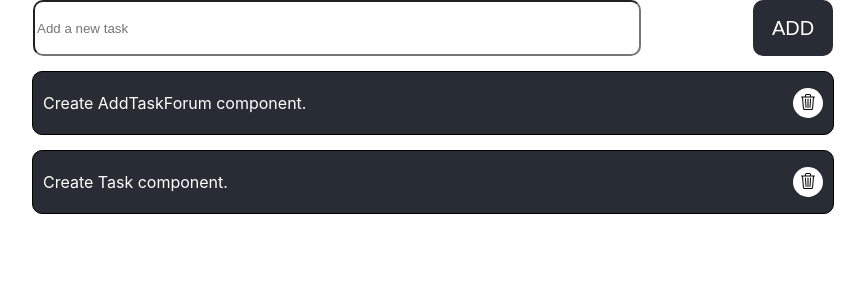
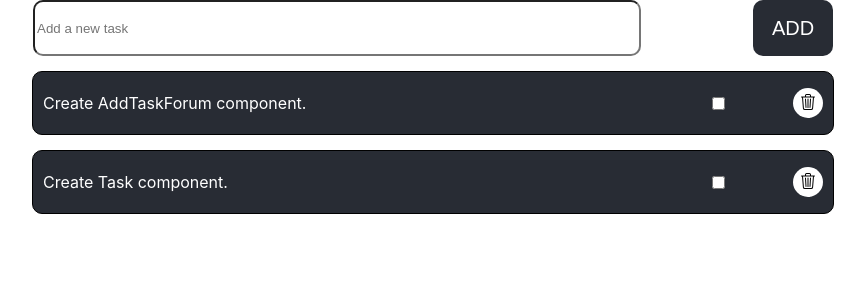
Before and after one commit to aibeksaaliev/homework_53, a React (Create React App) app: page / in a window 1280 px wide. Shown: the top 300 px of the page, without its empty margins (207-1072 px from the left). Built offline with nearby package versions, Linux system fonts and the light colour scheme.

Commit message:
added opportunity for set state for task

```diff
--- a/src/App.tsx
+++ b/src/App.tsx
@@ -5,17 +5,17 @@ import Task from "./Task/Task";
 
 function App() {
   const [tasks, setTasks] = useState([
-    {id: "000001task", text: "Create AddTaskForum component."},
-    {id: "000002task", text: "Create Task component."}
+    {id: "000001task", text: "Create AddTaskForum component.", done: false, color: ""},
+    {id: "000002task", text: "Create Task component.", done: false, color: ""}
   ]);
 
   const [currentTask, setCurrentTask] = useState({
-    id: "", text: ""
+    id: "", text: "", done: false, color: ""
   });
 
   const showTasks = tasks.map((task) => {
     return (
-      <Task key={task.id} text={task.text} removeTask={() => deleteTask(task.id)}/>
+      <Task key={task.id} text={task.text} removeTask={() => deleteTask(task.id)} done={task.done} changeColor={() => {setTaskState(task.id)}} color={task.color}/>
     )
   });
 
@@ -40,6 +40,23 @@ function App() {
         const index: number = allTasks.indexOf(task);
         allTasks.splice(index, 1);
       }
+      return allTasks;
+    });
+    return setTasks(allTasks);
+  }
+
+  const setTaskState = (id:string) => {
+    const allTasks = [...tasks];
+    allTasks.map(task => {
+      if (id === task.id) {
+        task.done = !task.done;
+        if (task.done) {
+          task.color = "red";
+        } else {
+          task.color = "";
+        }
+      }
+      return allTasks;
     });
     return setTasks(allTasks);
   }
--- a/src/Task/Task.tsx
+++ b/src/Task/Task.tsx
@@ -4,12 +4,17 @@ import './Task.css';
 interface TaskProps extends React.PropsWithChildren {
   text: string;
   removeTask: React.MouseEventHandler;
+  done: boolean;
+  changeColor: React.ChangeEventHandler<HTMLInputElement>;
+  color: string;
 }
 
 const Task: React.FC<TaskProps> = (props) => {
+  let color: string = props.color;
   return (
-    <div className="task_box">
+    <div className="task_box" style={{background: color}}>
       <p className="task_text">{props.text}</p>
+      <input type="checkbox" checked={props.done} onChange={props.changeColor}/>
       <button className="delete_btn" type="submit" onClick={props.removeTask}>
         <svg xmlns="http://www.w3.org/2000/svg" width="16" height="16" fill="currentColor" className="bi bi-trash3"
              viewBox="0 0 16 16">
```
